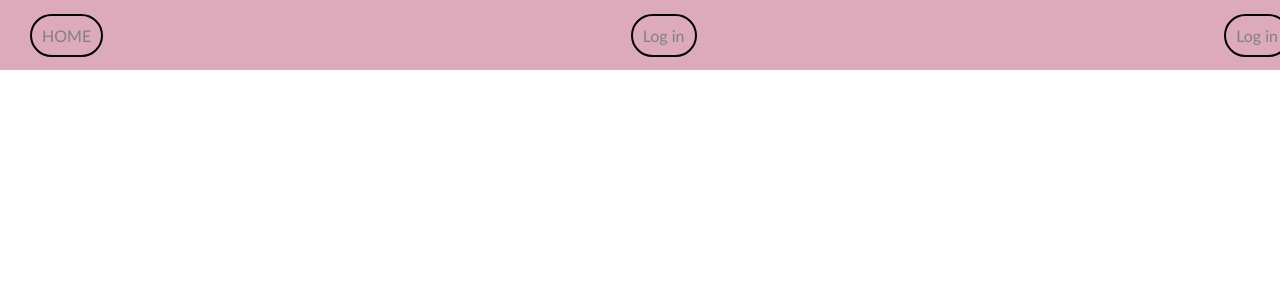
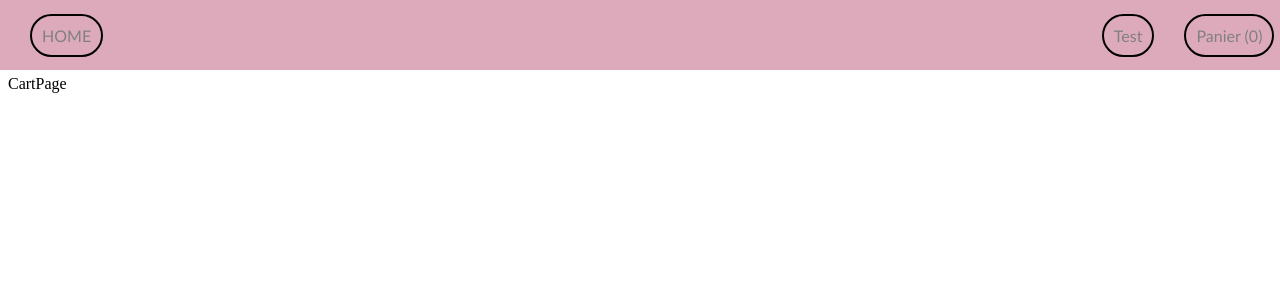
Before and after one commit to Sachageyopdv/ecom3WAreact, a React (Create React App) app: page /cart in a window 1280 px wide. Shown: the top 300 px of the page. Built offline with nearby package versions, Linux system fonts and the light colour scheme; no server answers.

Commit message:
Cart added

```diff
--- a/src/App.js
+++ b/src/App.js
@@ -1,13 +1,16 @@
 import { RouterProvider } from "react-router-dom";
 import router from "./Routing/routes";
 import MainPage from "./Components/MainPage";
+import { PanierContextProvider } from "./Components/panier-context";
 
 function App() {
   return (
     <>
-      <RouterProvider router={router}>
-        <MainPage />
-      </RouterProvider>
+      <PanierContextProvider>
+        <RouterProvider router={router}>
+          <MainPage />
+        </RouterProvider>
+      </PanierContextProvider>
     </>
   );
 }
--- a/src/Components/BrandFilter.js
+++ b/src/Components/BrandFilter.js
@@ -5,7 +5,6 @@ const BrandFilter = ({ productList, setFilter }) => {
 
   let brandList = Array.from(new Set(productList.map((elem) => elem.brand)));
 
-  console.log(brandList);
   const handleSelect = (e) => {
     setSelectData(e.target.value);
     setFilter((prevFilter) => ({
--- /dev/null
+++ b/src/Components/CartPage.js
@@ -0,0 +1,11 @@
+import React, { useContext } from "react";
+import { PanierContext } from "./panier-context";
+
+const CartPage = () => {
+  const { cart } = useContext(PanierContext);
+
+  console.log(cart);
+  return <div>CartPage</div>;
+};
+
+export default CartPage;
--- a/src/Components/NavBar.js
+++ b/src/Components/NavBar.js
@@ -1,6 +1,8 @@
 import React from "react";
 import { Link } from "react-router-dom";
 import styled from "styled-components";
+import { useContext } from "react";
+import { PanierContext } from "./panier-context";
 
 const Header = styled.nav`
   position: fixed;
@@ -26,16 +28,29 @@ const MyLink = styled(Link)`
   margin-left: ${(props) => (props.$right ? "auto" : "10px")};
 `;
 
+const Panier = styled(Link)`
+  align-self: center;
+  text-decoration: none;
+  font-family: Optima, sans-serif;
+  color: grey;
+  margin: 2%;
+  padding: 10px;
+  border: solid 2px black;
+  border-radius: 90px;
+  margin-left: ${(props) => (props.$right ? "auto" : "20px")};
+`;
+
 const NavBar = () => {
+  const { items } = useContext(PanierContext);
   return (
     <Header>
       <MyLink to="/">HOME</MyLink>
+
       <MyLink to="/" $right>
-        Log in
+        {" "}
+        Test{" "}
       </MyLink>
-      <MyLink to="/" $right>
-        Log in
-      </MyLink>
+      <Panier to="/cart"> Panier ({items.length}) </Panier>
     </Header>
   );
 };
--- a/src/Components/Product.js
+++ b/src/Components/Product.js
@@ -1,7 +1,8 @@
-import React from "react";
+import React, { useContext } from "react";
 import styled from "styled-components";
 import { Link } from "react-router-dom";
 import { faker } from "@faker-js/faker";
+import { PanierContext } from "./panier-context";
 
 const Card = styled.div`
   border: grey solid 1px;
@@ -26,10 +27,17 @@ const ProductTitle = styled(Link)`
 `;
 
 const PriceButton = styled.button`
-
-`
+  order-radius: 20px;
+  align-self: center;
+  font-family: Optima, sans-serif;
+  color: grey;
+  margin: 5px;
+  padding: 3%;
+  margin-left: auto;
+`;
 
 const Product = ({ name, price, _id }) => {
+  const { addItemToCart } = useContext(PanierContext);
   return (
     <>
       <Card>
@@ -37,7 +45,10 @@ const Product = ({ name, price, _id }) => {
           <CardImage src={faker.image.url()}></CardImage>
         </Link>
         <ProductTitle>{name}</ProductTitle>
-        <button>{price}€</button>
+        <PriceButton>{price}€</PriceButton>
+        <button onClick={() => addItemToCart({ id: _id, name, price })}>
+          Ajouter au panier{" "}
+        </button>
       </Card>
     </>
   );
--- /dev/null
+++ b/src/Components/panier-context.js
@@ -0,0 +1,68 @@
+import React, { createContext, useReducer } from "react";
+
+export const PanierContext = createContext({
+  items: [],
+  addItemToCart: () => {},
+});
+
+const cartReducer = (state, action) => {
+  if (action.type === "AJOUTER_PANIER") {
+    const elementPanier = [...state.items];
+
+    const existingElementIndex = elementPanier.findIndex(
+      (cartItem) => cartItem.id === action.payload._id
+    );
+
+    const existingElement = elementPanier[existingElementIndex];
+
+    if (existingElement) {
+      elementPanier[existingElementIndex] = {
+        ...existingElement,
+        quantity: existingElement.quantity + 1,
+      };
+    } else {
+      const product = action.payload.product;
+
+      if (product) {
+        elementPanier.push({
+          id: product.id,
+          name: product.name,
+          quantity: 1,
+        });
+
+      }
+    }
+
+    return {
+      items: elementPanier,
+    };
+  }
+
+  return state;
+};
+
+export const PanierContextProvider = ({ children }) => {
+  const [cartState, cartDispatch] = useReducer(cartReducer, {
+    items: [],
+  });
+
+  const handleAddtoProductCart = (product) => {
+    cartDispatch({
+      type: "AJOUTER_PANIER",
+      payload: {
+        product,
+      },
+    });
+  };
+
+  const initialValue = {
+    items: cartState.items,
+    addItemToCart: handleAddtoProductCart,
+  };
+
+  return (
+    <PanierContext.Provider value={initialValue}>
+      {children}
+    </PanierContext.Provider>
+  );
+};
--- a/src/Routing/routes.js
+++ b/src/Routing/routes.js
@@ -2,6 +2,7 @@ import { createBrowserRouter } from "react-router-dom";
 import MainPage from "../Components/MainPage";
 import Layout from "../Components/Layout";
 import ProductPage from "../Components/ProductPage";
+import CartPage from "../Components/CartPage";
 
 const router = createBrowserRouter([
   {
@@ -13,6 +14,10 @@ const router = createBrowserRouter([
         path: "/:id",
         element: <ProductPage />,
       },
+      {
+        path: "/cart",
+        element: <CartPage />,
+      },
     ],
   },
 ]);
```
